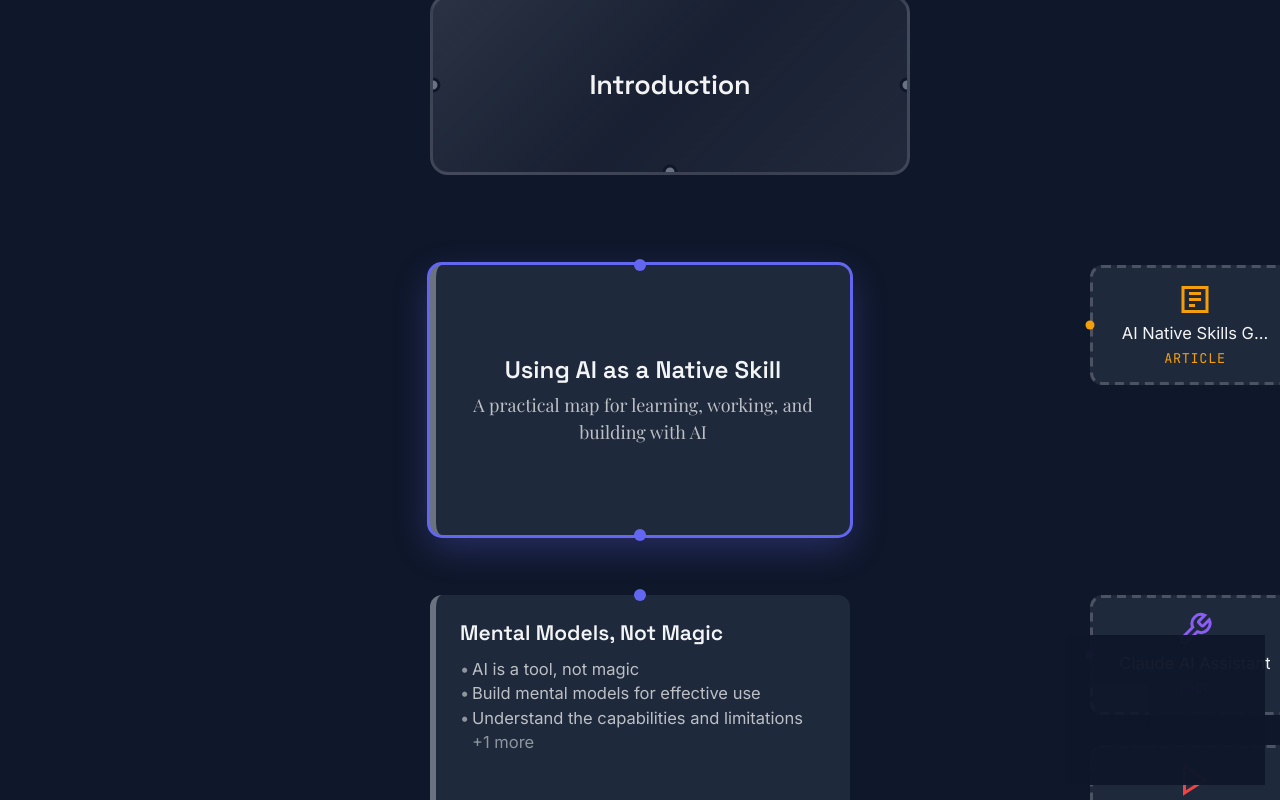
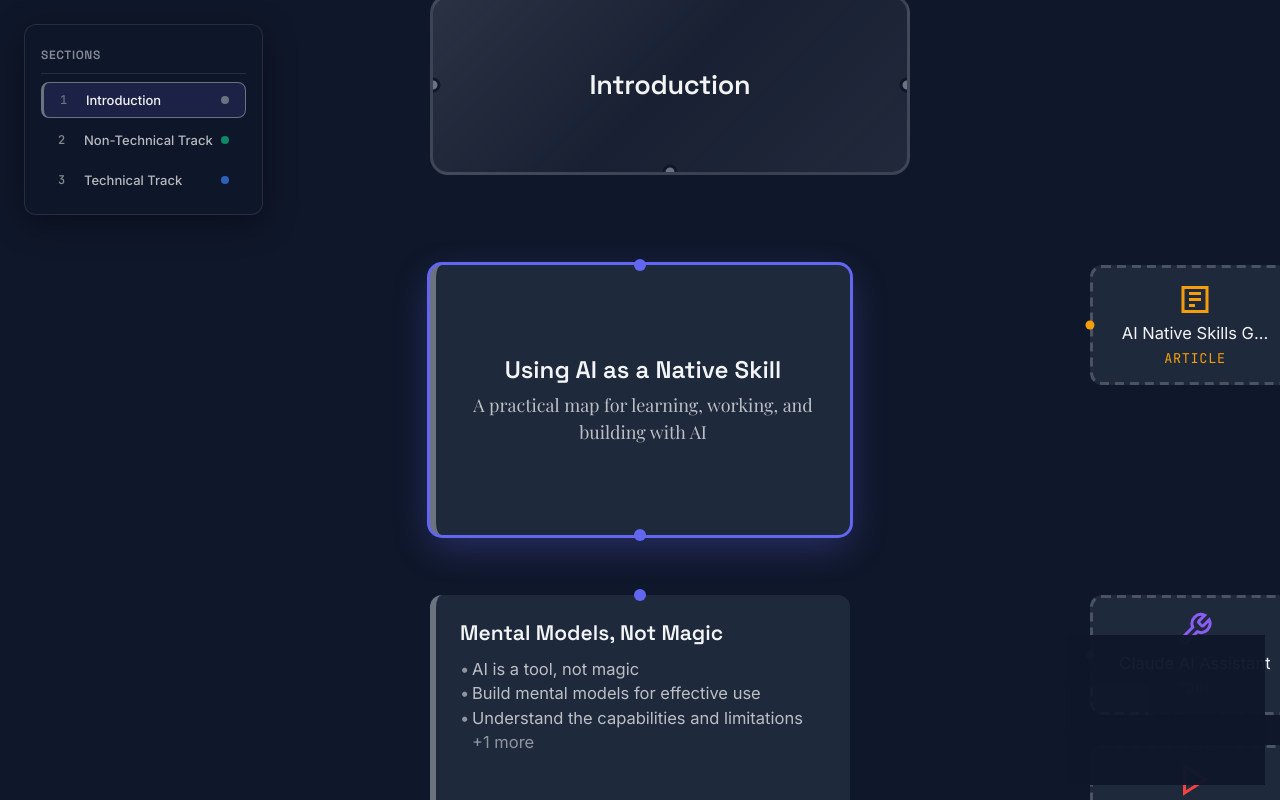
Before and after one commit to craigdossantos/ai-talk-slides, a React (Vite) app in the folder react-flow-app/: page / in a window 1280 px wide. Built offline with nearby package versions, Linux system fonts and the light colour scheme; a web font is replaced by a local one.

Commit message:
feat: [US-012] - Add section navigator panel
Co-Authored-By: Claude Opus 4.5 <noreply@anthropic.com>

```diff
--- a/react-flow-app/src/components/PresentationCanvas.tsx
+++ b/react-flow-app/src/components/PresentationCanvas.tsx
@@ -9,6 +9,7 @@ import {
 import SlideNode from "./nodes/SlideNode";
 import SectionHeaderNode from "./nodes/SectionHeaderNode";
 import ResourceNode from "./nodes/ResourceNode";
+import SectionNavigator from "./panels/SectionNavigator";
 import { useKeyboardNavigation } from "../hooks/useKeyboardNavigation";
 import { generateNodes } from "../utils/generateNodes";
 import { generateEdges } from "../utils/generateEdges";
@@ -169,8 +170,13 @@ function PresentationCanvas() {
   );
 
   // Initialize keyboard navigation
-  const { currentSlideId, isOverviewMode, navigateToSlide, navigateToSection } =
-    useKeyboardNavigation({
+  const {
+    currentSlideId,
+    currentSectionId,
+    isOverviewMode,
+    navigateToSlide,
+    navigateToSection,
+  } = useKeyboardNavigation({
     sections: sampleSections,
     slides: sampleSlides,
     nodes,
@@ -211,6 +217,7 @@ function PresentationCanvas() {
   }, [nodes, currentSlideId]);
 
   return (
+    <div style={{ width: "100%", height: "100%", position: "relative" }}>
       <ReactFlow
         nodes={nodesWithActiveState}
         edges={edges}
@@ -255,6 +262,12 @@ function PresentationCanvas() {
           position="bottom-right"
         />
       </ReactFlow>
+      <SectionNavigator
+        sections={sampleSections}
+        currentSectionId={currentSectionId}
+        onSectionClick={navigateToSection}
+      />
+    </div>
   );
 }
 
--- /dev/null
+++ b/react-flow-app/src/components/panels/SectionNavigator.css
@@ -0,0 +1,107 @@
+.section-navigator {
+  position: absolute;
+  top: var(--spacing-lg);
+  left: var(--spacing-lg);
+  z-index: 10;
+  background: rgba(15, 23, 42, 0.95);
+  border: 1px solid rgba(255, 255, 255, 0.1);
+  border-radius: 12px;
+  padding: var(--spacing-md);
+  min-width: 200px;
+  max-width: 280px;
+  backdrop-filter: blur(8px);
+  box-shadow: 0 8px 32px rgba(0, 0, 0, 0.4);
+}
+
+.section-navigator__header {
+  padding-bottom: var(--spacing-sm);
+  border-bottom: 1px solid rgba(255, 255, 255, 0.1);
+  margin-bottom: var(--spacing-sm);
+}
+
+.section-navigator__title {
+  font-family: var(--font-primary);
+  font-weight: 600;
+  font-size: 12px;
+  text-transform: uppercase;
+  letter-spacing: 0.05em;
+  color: var(--color-text-muted);
+}
+
+.section-navigator__list {
+  display: flex;
+  flex-direction: column;
+  gap: var(--spacing-xs);
+}
+
+.section-navigator__item {
+  display: flex;
+  align-items: center;
+  gap: var(--spacing-sm);
+  padding: var(--spacing-sm) var(--spacing-md);
+  background: transparent;
+  border: 1px solid transparent;
+  border-radius: 8px;
+  cursor: pointer;
+  transition:
+    background-color 0.2s ease,
+    border-color 0.2s ease,
+    transform 0.15s ease;
+  text-align: left;
+  width: 100%;
+}
+
+.section-navigator__item:hover {
+  background: rgba(255, 255, 255, 0.05);
+  border-color: rgba(255, 255, 255, 0.1);
+}
+
+.section-navigator__item:active {
+  transform: scale(0.98);
+}
+
+.section-navigator__item--active {
+  background: rgba(var(--track-color-rgb, 99, 102, 241), 0.15);
+  border-color: var(--track-color, var(--color-accent));
+  border-left-width: 3px;
+}
+
+.section-navigator__item--active .section-navigator__number {
+  color: var(--track-color, var(--color-accent));
+}
+
+.section-navigator__item--active .section-navigator__section-title {
+  color: var(--color-text-primary);
+}
+
+.section-navigator__number {
+  font-family: var(--font-mono);
+  font-size: 12px;
+  font-weight: 500;
+  color: var(--color-text-muted);
+  min-width: 18px;
+}
+
+.section-navigator__section-title {
+  flex: 1;
+  font-family: var(--font-secondary);
+  font-size: 13px;
+  font-weight: 500;
+  color: var(--color-text-secondary);
+  white-space: nowrap;
+  overflow: hidden;
+  text-overflow: ellipsis;
+  line-height: 1.3;
+}
+
+.section-navigator__track-indicator {
+  width: 8px;
+  height: 8px;
+  border-radius: 50%;
+  flex-shrink: 0;
+  opacity: 0.7;
+}
+
+.section-navigator__item--active .section-navigator__track-indicator {
+  opacity: 1;
+}
--- /dev/null
+++ b/react-flow-app/src/components/panels/SectionNavigator.tsx
@@ -0,0 +1,57 @@
+import { TRACK_COLORS, type Section } from "../../types/presentation";
+import "./SectionNavigator.css";
+
+interface SectionNavigatorProps {
+  sections: Section[];
+  currentSectionId: string | null;
+  onSectionClick: (sectionId: string) => void;
+}
+
+/**
+ * Left-side panel showing all sections for quick navigation.
+ * Highlights the current section and allows clicking to jump to any section.
+ */
+function SectionNavigator({
+  sections,
+  currentSectionId,
+  onSectionClick,
+}: SectionNavigatorProps) {
+  return (
+    <div className="section-navigator">
+      <div className="section-navigator__header">
+        <span className="section-navigator__title">Sections</span>
+      </div>
+      <nav className="section-navigator__list">
+        {sections.map((section, index) => {
+          const isActive = section.id === currentSectionId;
+          const trackColor = TRACK_COLORS[section.track];
+
+          return (
+            <button
+              key={section.id}
+              className={`section-navigator__item ${isActive ? "section-navigator__item--active" : ""}`}
+              style={
+                {
+                  "--track-color": trackColor,
+                } as React.CSSProperties
+              }
+              onClick={() => onSectionClick(section.id)}
+              aria-current={isActive ? "true" : undefined}
+            >
+              <span className="section-navigator__number">{index + 1}</span>
+              <span className="section-navigator__section-title">
+                {section.title}
+              </span>
+              <span
+                className="section-navigator__track-indicator"
+                style={{ backgroundColor: trackColor }}
+              />
+            </button>
+          );
+        })}
+      </nav>
+    </div>
+  );
+}
+
+export default SectionNavigator;
```
Lines whose indentation alone changed are shown as unchanged.
